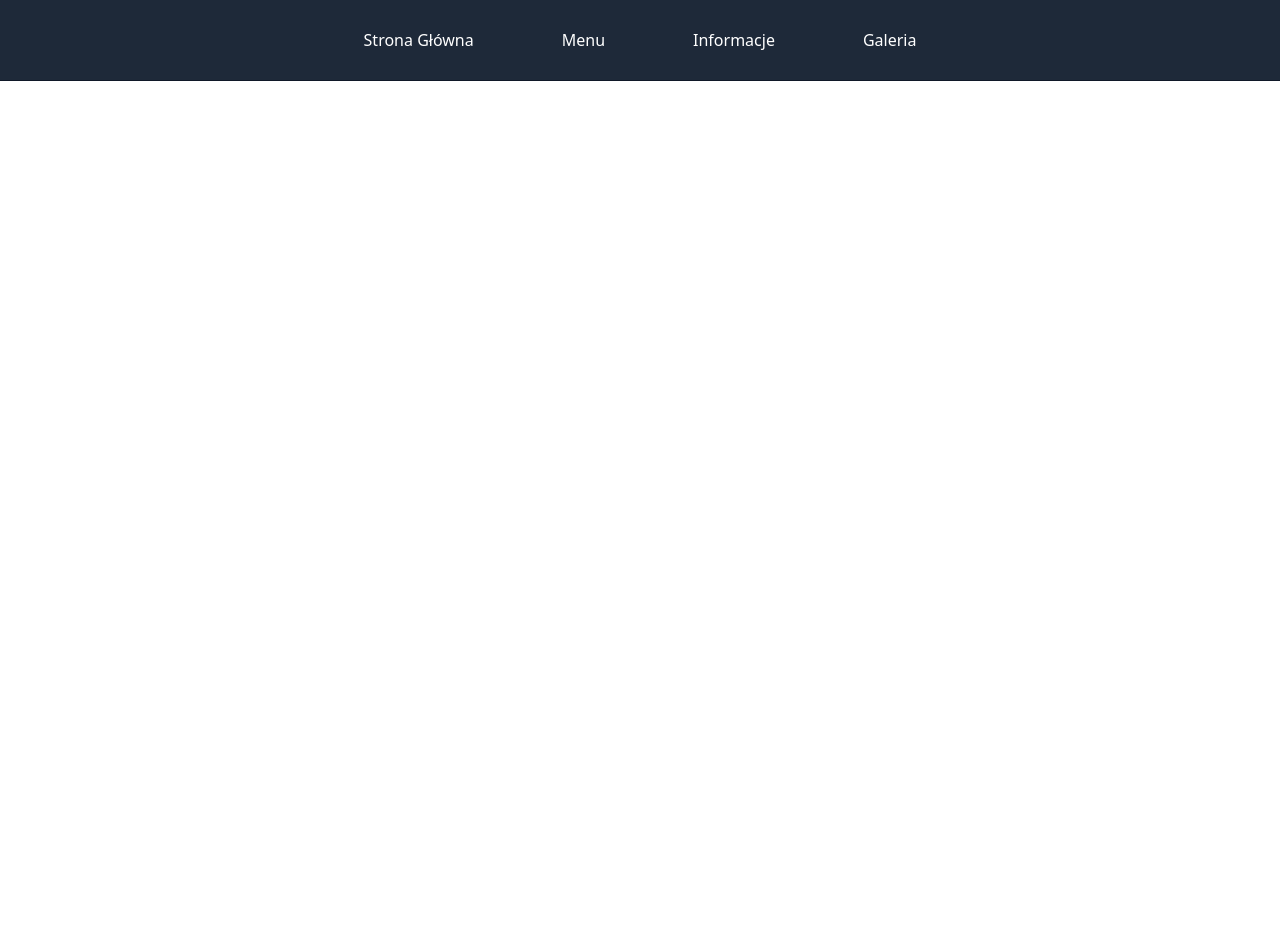
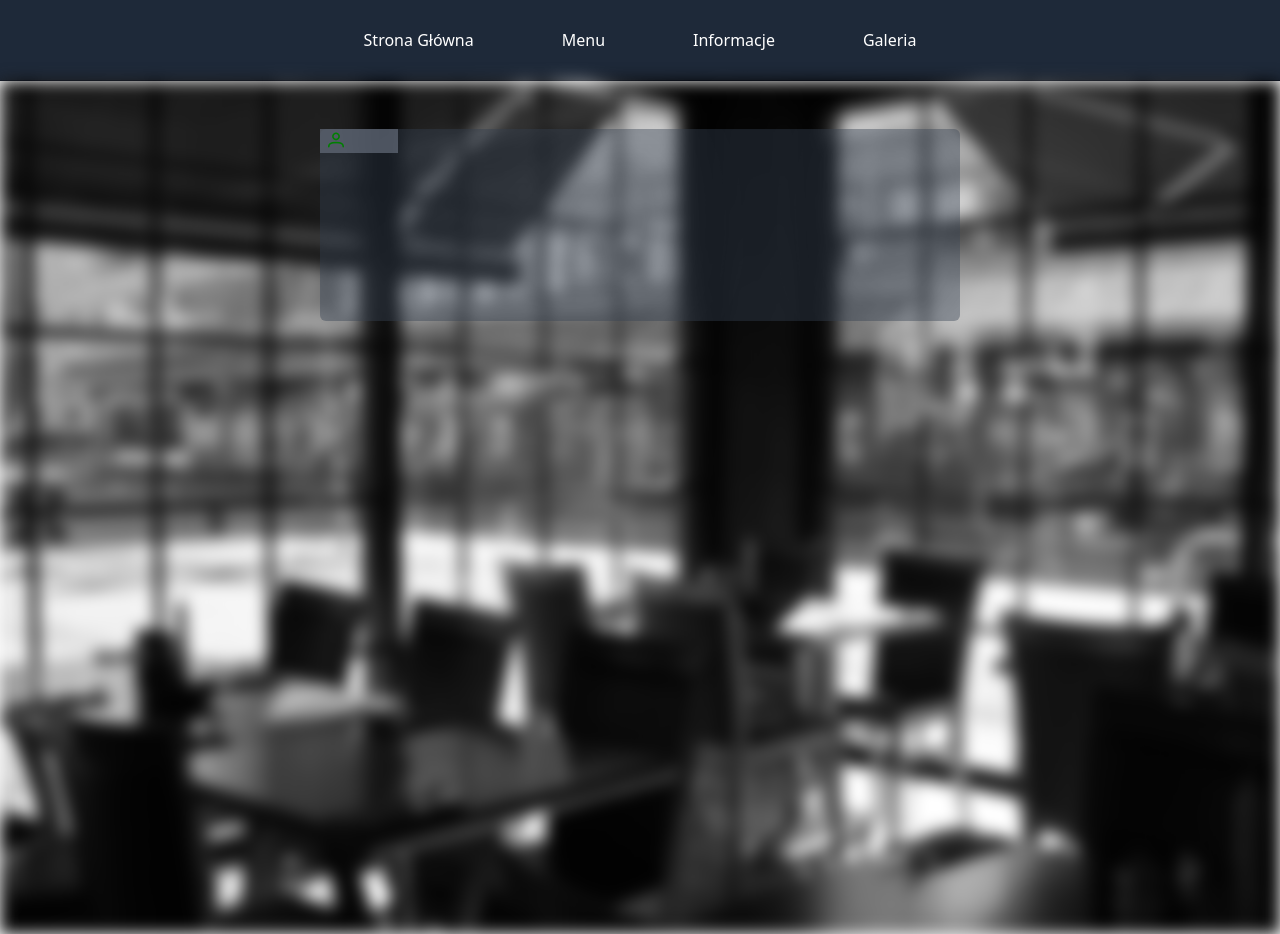
Before and after one commit to 949fg5qnhc-prog/Restauracja, a Vue app: page /book in a window 1280 px wide. Before the commit the page ends 800 px from the top, so only its background shows below. Built offline with nearby package versions, Linux system fonts and the light colour scheme.

Commit message:
added dates to json (pretty bad) started on booking view

```diff
--- a/src/Views/ReserveView.vue
+++ b/src/Views/ReserveView.vue
@@ -1,6 +1,28 @@
 <script setup>
+import axios from 'axios';
+import {reactive, onMounted} from 'vue'
+import DateTile from '@/components/DateTile.vue';
+
+const state = reactive({
+    dates: []
+});
+
+const fetchDates = async() =>
+{
+    try{
+        const date = await axios.get('https://localhost/5001/');
+    } catch (error) {
+        console.error('Błąd wczytywania dat:', error);
+    }
+}
 </script>
 
 <template>
+    <img src="/public/pexels-efrem-efre-2786187-16124818.jpg" class="blur-sm flex object-cover bg-no-repeat absolute" />
 
+    <div class="bg-gray-700/40 backdrop-opacity-10 backdrop-blur-2xl inset-shadow-2xl inset-shadow-gray-300/25 relative w-160 h-48 mx-auto mt-12 rounded-md">
+        <div class="grid grid-cols-7 gap-4">
+            <DateTile />
+        </div>
+    </div>
 </template>
--- /dev/null
+++ b/src/components/DateTile.vue
@@ -0,0 +1,10 @@
+<script setup>
+</script>
+
+<template>
+    <div class="bg-gray-500/65 backdrop-opacity-10 backdrop-blur-xs">
+        <div class="grid grid-cols-2 gap-5">
+            <div class="col-span-1 mx-2"><i class="pi pi-user" style="color: green" /></div>
+        </div>
+    </div>
+</template>
--- a/src/components/FloatingMenu.vue
+++ b/src/components/FloatingMenu.vue
@@ -10,7 +10,7 @@ import { RouterLink } from 'vue-router';
             transition delay-150 duration-300 ease-in-out hover:-translate-y-0.5 hover:translate-x-0.5 hover:bg-gray-400/25 hover:ring-2 hover:ring-gray-500/25">
                 Menu
             </RouterLink>
-            <RouterLink to="/reserve" class="row-span-1 w-80 h-16 bg-gray-500/20 backdrop-invert-sm backdrop-opacity-5
+            <RouterLink to="/book" class="row-span-1 w-80 h-16 bg-gray-500/20 backdrop-invert-sm backdrop-opacity-5
             inset-shadow-gray-900/40 z-50 items-center text-center mx-auto my-3 py-3 clas rounded-md text-3xl
             transition delay-150 duration-300 ease-in-out hover:-translate-y-0.5 hover:translate-x-0.5 hover:bg-gray-400/25 hover:ring-2 hover:ring-gray-500/25">
                 Zarezerwuj termin
--- /dev/null
+++ b/src/components/bookingDates.json
@@ -0,0 +1,12 @@
+{
+    "dates": [
+        {
+            "day": {
+                "id": 1,
+                "fullSlots": false,
+                "remainingSlots": 4,
+                "possibleHours": ["16:30", "18:00", "19:30", "21:00"]
+            }
+
+}]
+}
--- a/src/components/menuitems.json
+++ b/src/components/menuitems.json
@@ -43,5 +43,16 @@
             "allergens": ["cos", "cos innego"],
             "animation": "-translate-x-104 -translate-y-32 scale-200 z-50"
         }
+    ],
+    "dates": [
+        {
+                "id": 1,
+                "fullSlots": false,
+                "remainingSlots": 4,
+                "possibleHours": ["16:30", "18:00", "19:30", "21:00"],
+                "month": "",
+                "year": ""
+
+        }
     ]
 }
--- a/src/router/index.js
+++ b/src/router/index.js
@@ -30,7 +30,7 @@ const router = createRouter({
       component: PicsView
     },
     {
-      path: '/reserve',
+      path: '/book',
       name: 'book',
       component: ReserveView
     }
```
